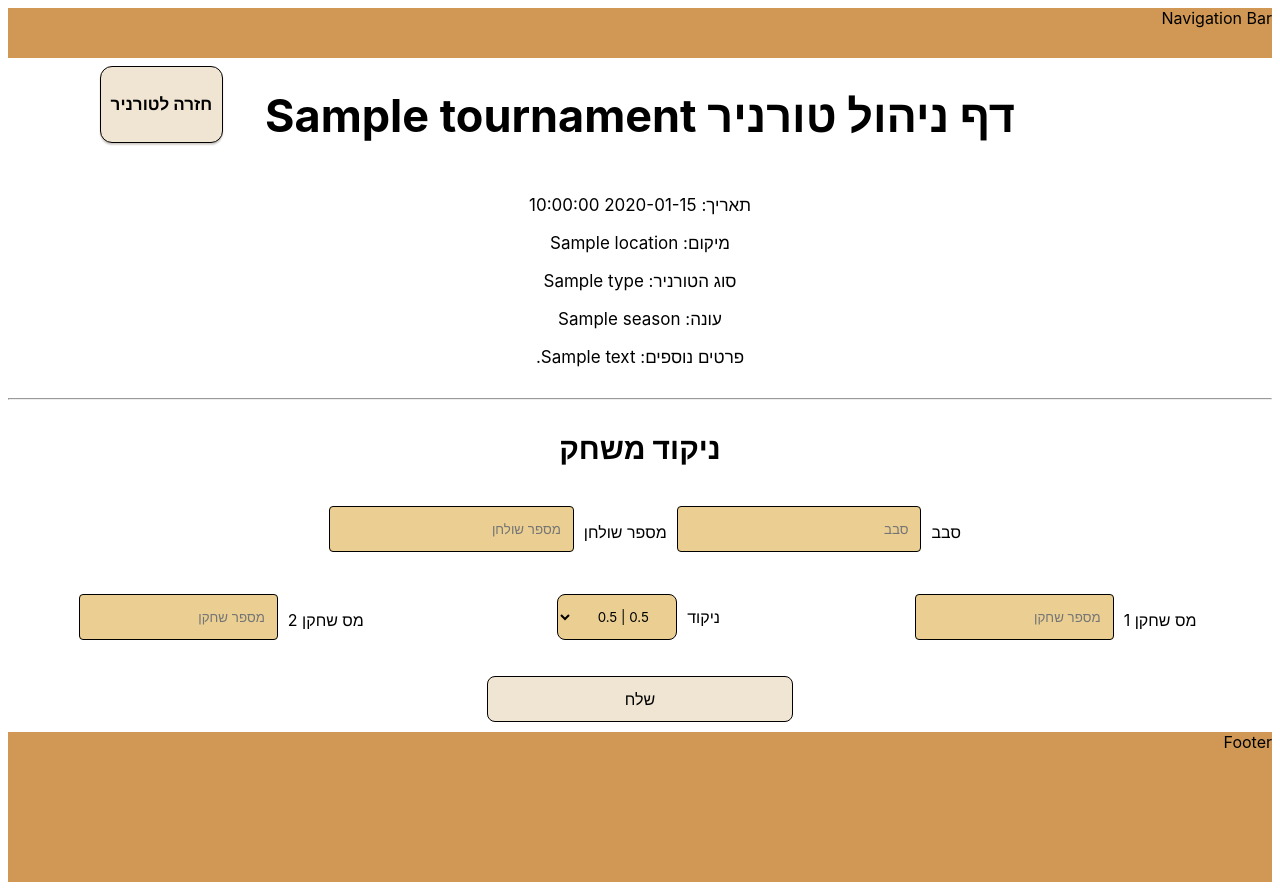
After one commit to naama-grinwald/web-project-g21-part3, a Flask app: template pages/judgment/templates/judgment.html in a window 1280 px wide. The commit adds this page. Run offline with Flask 2, Linux system fonts and the light colour scheme; the template is opened without the code that fills it: most values are stand-ins (such as "Sample title", 1, 10 or a date in 2020); some web fonts are replaced.

Commit message:
css base update

```diff
--- a/app.py
+++ b/app.py
@@ -21,6 +21,10 @@ app.register_blueprint(tournament)
 from pages.results.results import results
 app.register_blueprint(results)
 
+# Judgment
+from pages.judgment.judgment import judgment
+app.register_blueprint(judgment)
+
 # Page error handlers
 from pages.page_error_handlers.page_error_handlers import page_error_handlers
 app.register_blueprint(page_error_handlers)
--- a/components/headline/static/css/headline.css
+++ b/components/headline/static/css/headline.css
@@ -5,3 +5,21 @@
  p{
      font-size: 17px;
  }
+
+ #back{
+    position: absolute;
+    left: 7%;
+    top: 7%;
+ }
+
+/*responsive web */
+@media only screen and (max-width:900px) {
+
+#back{
+    position: static;
+    display: inline-block;
+    text-align: center;
+    width:90%;
+}
+
+}
--- a/components/headline/templates/headline.html
+++ b/components/headline/templates/headline.html
@@ -4,6 +4,11 @@
 
 
 <h1> דף ניהול טורניר {{ tournament.name }}</h1>
+
+{% if True %}
+<button id="back" onclick="location.href='/tournament/{{ tournament.id }}'"><p><b>חזרה לטורניר</b></p></button>
+{% endif %}
+
 <div class="details">
 <p> תאריך: {{ tournament.date }}</p>
 <p> מיקום: {{ tournament.location }}</p>
@@ -12,4 +17,4 @@
 <p> פרטים נוספים: {{ tournament.details }}</p>
 </div>
 
-<button><h2>חזרה לטורניר</h2></button>
+<hr>
--- a/pages/default/default.py
+++ b/pages/default/default.py
@@ -11,4 +11,4 @@ default = Blueprint('default', __name__,
 # Routes
 @default.route('/default')
 def default_func():
-    return render_template('results.html')
+    return render_template('default.html')
--- a/pages/default/templates/default.html
+++ b/pages/default/templates/default.html
@@ -5,8 +5,8 @@
 
 <!--extra css,js file-->
 {% block page_head_extra %}
-    <link rel="stylesheet" href="{{url_for('default.static' ,filename='css/default.css')}}">
-    <script src="{{url_for('default.static', filename='js/default.js')}}"></script>
+    <link rel="stylesheet" href="{{url_for('default.static' ,filename='css/judgment.css')}}">
+    <script src="{{url_for('default.static', filename='js/judgment.js')}}"></script>
 {% endblock %}
 
 <!--tohen-->
--- /dev/null
+++ b/pages/judgment/static/css/judgment.css
@@ -0,0 +1,59 @@
+h3{
+    text-align:center;
+}
+
+*{
+    box-sizing: border-box;
+}
+
+.upper input{
+    width: 20%;
+}
+
+.upper {
+    display: flex;
+    justify-content: center;
+    flex-flow: row wrap;
+    align-items: center;
+    padding: 0 20px;
+    margin-top: 6px;
+}
+
+.col input{
+    width: 50%;
+}
+
+.col {
+    display: flex;
+    float: left;
+    width: 33%;
+    justify-content: center;
+    align-items: center;
+    padding:10px;
+    margin-top: 6px;
+}
+
+.submit{
+    display: flex;
+    justify-content: center;
+    flex-flow: row wrap;
+    padding: 0 20px;
+    margin-top: 6px;
+}
+
+/*responsive web */
+@media only screen and (max-width:600px) {
+
+    .submit, select, input {
+    display: inline-block;
+    text-align: center;
+    width: 100%;
+    overflow-wrap: break-word;
+    align-items: center;
+    margin: auto;
+    }
+
+    .col{
+        display: block;
+    }
+}
--- /dev/null
+++ b/pages/judgment/templates/judgment.html
@@ -0,0 +1,49 @@
+{% extends 'base.html' %}
+
+<!--title-->
+{% block title %} judgment {% endblock %}
+
+<!--extra css,js file-->
+{% block page_head_extra %}
+    <link rel="stylesheet" href="{{url_for('judgment.static' ,filename='css/judgment.css')}}">
+    <script src="{{url_for('judgment.static', filename='js/judgment.js')}}"></script>
+{% endblock %}
+
+<!--tohen-->
+{% block tohen %}
+    <!--specific tournament headline-->
+    {% include 'headline.html' with context %}
+
+    <h3>ניקוד משחק</h3>
+
+    <form action="'/<int:tournament_id>/judgment/insert'" method="post">
+
+    <div class="upper">
+        <label for="Round">סבב</label>
+        <input type="text" name="Round" placeholder="סבב" required>
+        <label for="desk">מספר שולחן</label>
+        <input type="text" name="desk" placeholder="מספר שולחן" required>
+    </div>
+    <div class="col">
+        <label for="id_player2">מס שחקן 2</label>
+        <input type="text" name="id_player2" placeholder="מספר שחקן" required>
+    </div>
+    <div class="col">
+        <label for="score">ניקוד</label> <br>
+        <select name="score">
+            <option value="tie">0.5 | 0.5</option>
+            <option value="player1_won">1 | 0</option>
+            <option value="player2_won">0 | 1</option>
+        </select>
+    </div>
+    <div class="col">
+        <label for="id_player1">מס שחקן 1</label>
+        <input type="text" name="id_player1" placeholder="מספר שחקן" required>
+    </div>
+    <div class="submit">
+        <input type="submit" value="שלח">
+    </div>
+
+    </form>
+
+{% endblock %}
--- a/pages/tournament/static/css/tournament.css
+++ b/pages/tournament/static/css/tournament.css
@@ -36,5 +36,4 @@
 .detail {
     overflow-wrap: break-word;
 }
-
 }
--- a/pages/tournament/templates/tournament.html
+++ b/pages/tournament/templates/tournament.html
@@ -32,7 +32,7 @@
 
     <!--other pages-->
     <div class="container">
-        <div class="card" onclick="location.href=''">
+        <div class="card" onclick="location.href='/{{ tournament.id }}/judgment'">
             <h3>שיפוט</h3>
         </div>
         <div class="card" onclick="location.href='/{{ tournament.id }}/results'">
--- a/static/css/base.css
+++ b/static/css/base.css
@@ -62,7 +62,7 @@ p{
 }
 
 /* Card div */
-.card, button {
+.card{
     background-color: var(--button-color);
     cursor: pointer;
     margin: 10px 10px;
@@ -74,6 +74,60 @@ p{
     border: 1px solid var(--primary-color);
 }
 
-.card:hover, button:hover {
+.card:hover {
     background-color: var(--button-hover-color);
 }
+
+/* Form */
+input {
+    display:flex;
+    line-height: 20px;
+    width: 25%;
+    padding: 12px;
+    border: 1px solid var(--black-color);
+    border-radius: 4px;
+    box-sizing: border-box;
+    margin: 10px 10px;
+    margin-bottom: 16px;
+    resize: vertical;
+    background-color: var(--primary-color);
+}
+
+button{
+    background-color: var(--button-color);
+    cursor: pointer;
+    margin: 10px 10px;
+    padding: 10px 10px;
+    box-shadow: 0 2px 2px -0.5px var(--shadow-color), 0 2px 2px -1px var(--shadow-color);
+    border-radius: 12px;
+    transition-duration: 0.4s;
+    border: 1px solid var(--black-color);
+}
+
+input[type=submit] {
+    cursor: pointer;
+    text-align: center;
+    display: flex;
+    justify-content: center;
+    align-items: center;
+    margin: 10px 10px;
+    font-size: 16px;
+    border-radius: 8px;
+    color: var(--black-color);
+    background-color: var(--button-color);
+}
+
+input[type=submit]:hover, button:hover{
+    background-color: var(--button-hover-color);
+}
+
+select{
+    background-color: var(--primary-color);
+    box-shadow: var(--shadow-color);
+    cursor: pointer;
+    margin: 10px 10px;
+    padding: 13px 23px;
+    border: 1px solid var(--black-color);
+    border-radius: 8px;
+    text-align: center;
+}
```
Also changed, not shown: pages/judgment/judgment.py (added, +27 -0 lines), pages/judgment/static/js/judgment.js (added).
